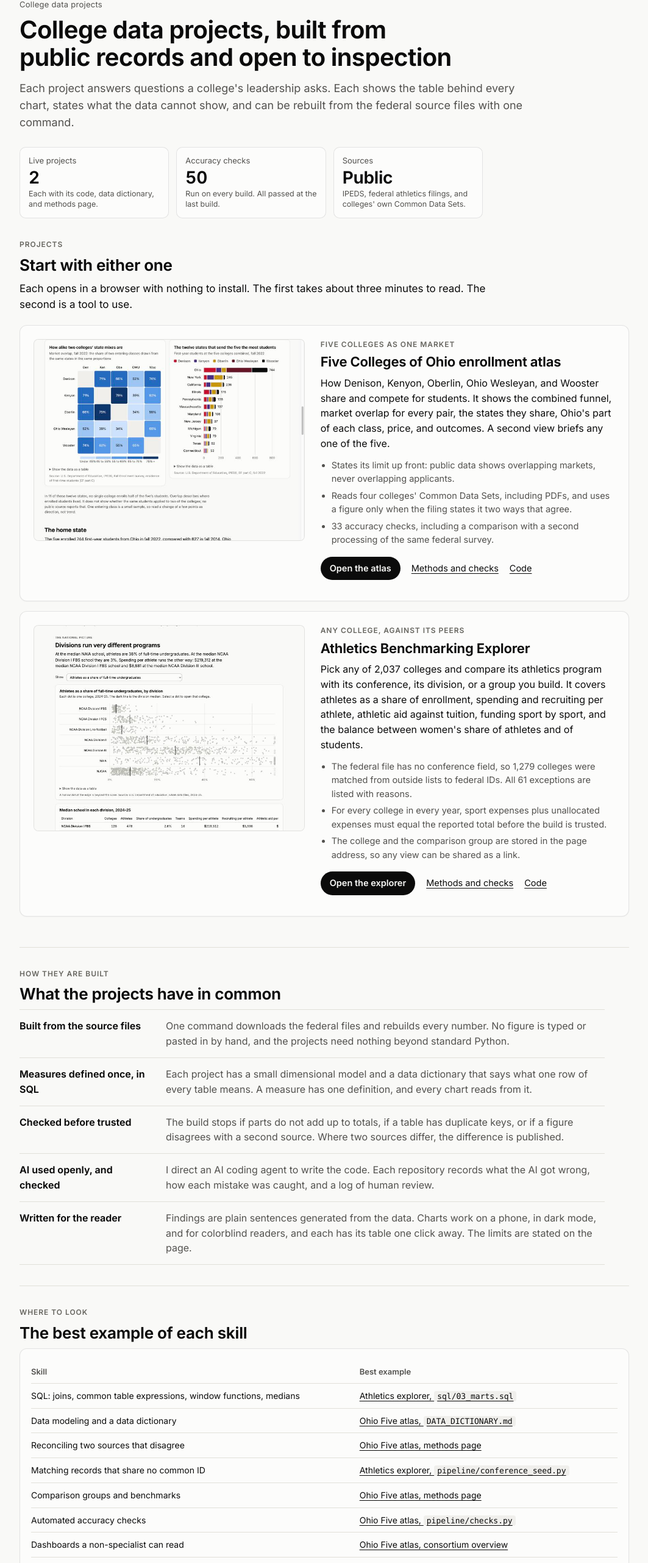
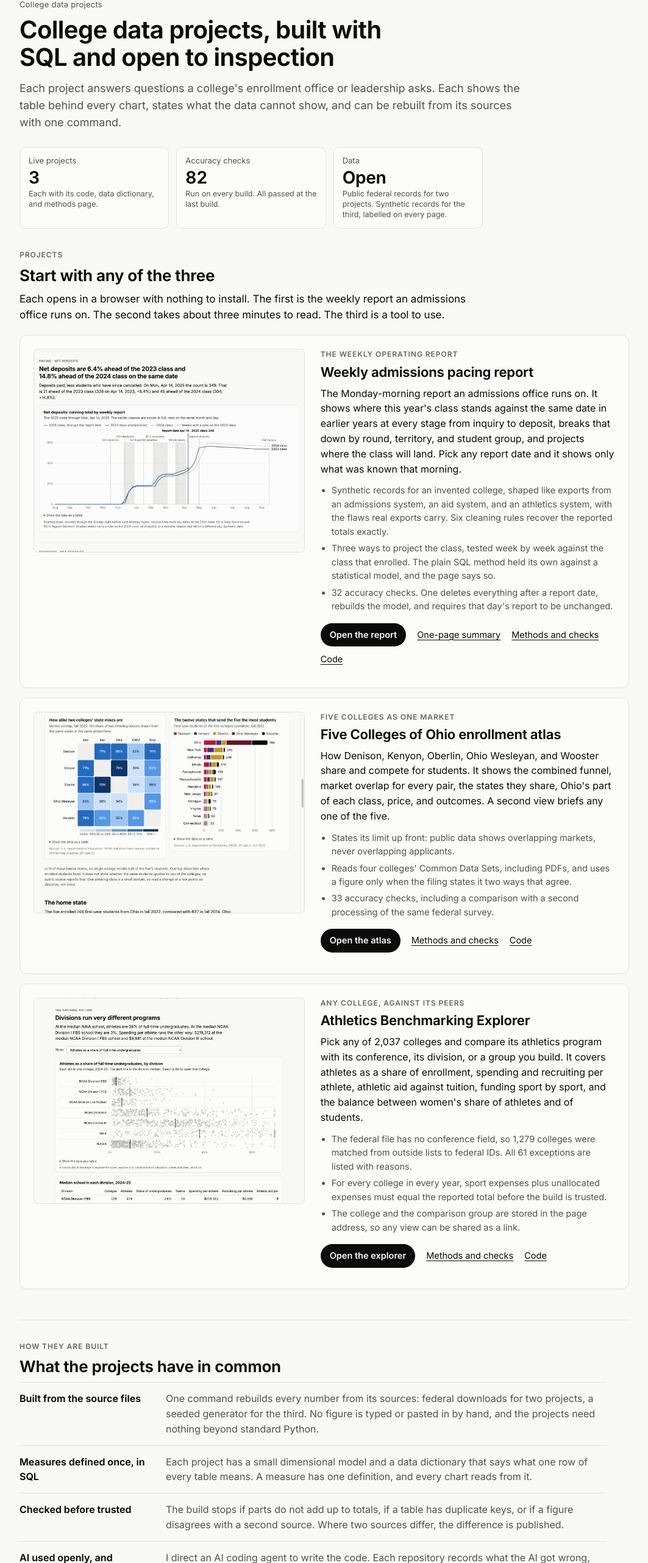
Before and after one commit to estetler-mbadba/estetler-mbadba.github.io, a plain HTML site: page index.html in a window 1280 px wide. Shown: the part 97-2660 px from the top of the page at 61% size, without its empty margins (108-1171 px from the left). Drawn offline with Linux system fonts and the light colour scheme.

Commit message:
Add the weekly admissions pacing report as the lead project
Three live projects, 82 accuracy checks. The skills table points to the
pacing report for operating reports, point-in-time SQL, back-tested
projections, bias checks, requirements, and staff training.

Co-Authored-By: Claude Fable 5.2 <noreply@anthropic.com>

```diff
--- a/index.html
+++ b/index.html
@@ -4,7 +4,7 @@
 <meta charset="utf-8">
 <meta name="viewport" content="width=device-width, initial-scale=1">
 <title>Eric Stetler · College data projects</title>
-<meta name="description" content="Analyses of college data, built from public federal records with SQL and an AI coding agent. Each is live, open source, and checked against outside sources.">
+<meta name="description" content="College data projects built with SQL and an AI coding agent: a weekly admissions pacing report and two analyses of public federal records. Each is live, open source, and checked.">
 <link rel="preconnect" href="https://fonts.googleapis.com">
 <link rel="preconnect" href="https://fonts.gstatic.com" crossorigin>
 <link rel="stylesheet" href="https://fonts.googleapis.com/css2?family=Inter:wght@400..700&display=swap">
@@ -28,19 +28,34 @@
 
 <header class="top">
   <p class="eyebrow">College data projects</p>
-  <h1>College data projects, built from public records and open to inspection</h1>
-  <p class="deck">Each project answers questions a college's leadership asks. Each shows the table behind every chart, states what the data cannot show, and can be rebuilt from the federal source files with one command.</p>
+  <h1>College data projects, built with SQL and open to inspection</h1>
+  <p class="deck">Each project answers questions a college's enrollment office or leadership asks. Each shows the table behind every chart, states what the data cannot show, and can be rebuilt from its sources with one command.</p>
   <div class="tiles">
-    <div class="tile"><span class="label">Live projects</span><span class="value">2</span><span class="delta">Each with its code, data dictionary, and methods page.</span></div>
-    <div class="tile"><span class="label">Accuracy checks</span><span class="value">50</span><span class="delta">Run on every build. All passed at the last build.</span></div>
-    <div class="tile"><span class="label">Sources</span><span class="value">Public</span><span class="delta">IPEDS, federal athletics filings, and colleges' own Common Data Sets.</span></div>
+    <div class="tile"><span class="label">Live projects</span><span class="value">3</span><span class="delta">Each with its code, data dictionary, and methods page.</span></div>
+    <div class="tile"><span class="label">Accuracy checks</span><span class="value">82</span><span class="delta">Run on every build. All passed at the last build.</span></div>
+    <div class="tile"><span class="label">Data</span><span class="value">Open</span><span class="delta">Public federal records for two projects. Synthetic records for the third, labelled on every page.</span></div>
   </div>
 </header>
 
 <section id="projects">
   <p class="kicker">Projects</p>
-  <h2>Start with either one</h2>
-  <p class="finding">Each opens in a browser with nothing to install. The first takes about three minutes to read. The second is a tool to use.</p>
+  <h2>Start with any of the three</h2>
+  <p class="finding">Each opens in a browser with nothing to install. The first is the weekly report an admissions office runs on. The second takes about three minutes to read. The third is a tool to use.</p>
+
+  <article class="card project">
+    <a class="shot" href="https://estetler-mbadba.github.io/admissions-pacing-report/"><img src="img/admissions-pacing-report.jpg" width="800" height="600" alt="Net deposits by weekly report for three entering classes, with the report date marked" loading="lazy"></a>
+    <div>
+      <p class="kicker">The weekly operating report</p>
+      <h3><a href="https://estetler-mbadba.github.io/admissions-pacing-report/">Weekly admissions pacing report</a></h3>
+      <p>The Monday-morning report an admissions office runs on. It shows where this year's class stands against the same date in earlier years at every stage from inquiry to deposit, breaks that down by round, territory, and student group, and projects where the class will land. Pick any report date and it shows only what was known that morning.</p>
+      <ul>
+        <li>Synthetic records for an invented college, shaped like exports from an admissions system, an aid system, and an athletics system, with the flaws real exports carry. Six cleaning rules recover the reported totals exactly.</li>
+        <li>Three ways to project the class, tested week by week against the class that enrolled. The plain SQL method held its own against a statistical model, and the page says so.</li>
+        <li>32 accuracy checks. One deletes everything after a report date, rebuilds the model, and requires that day's report to be unchanged.</li>
+      </ul>
+      <p class="links"><a class="btn" href="https://estetler-mbadba.github.io/admissions-pacing-report/">Open the report</a> <a href="https://estetler-mbadba.github.io/admissions-pacing-report/summary.html">One-page summary</a> <a href="https://estetler-mbadba.github.io/admissions-pacing-report/methods.html">Methods and checks</a> <a href="https://github.com/estetler-mbadba/admissions-pacing-report">Code</a></p>
+    </div>
+  </article>
 
   <article class="card project">
     <a class="shot" href="https://estetler-mbadba.github.io/ohio-five-enrollment-atlas/"><img src="img/ohio-five-enrollment-atlas.jpg" width="800" height="596" alt="Market overlap between each pair of the Five Colleges of Ohio" loading="lazy"></a>
@@ -78,7 +93,7 @@
   <h2>What the projects have in common</h2>
   <dl class="how">
     <dt>Built from the source files</dt>
-    <dd>One command downloads the federal files and rebuilds every number. No figure is typed or pasted in by hand, and the projects need nothing beyond standard Python.</dd>
+    <dd>One command rebuilds every number from its sources: federal downloads for two projects, a seeded generator for the third. No figure is typed or pasted in by hand, and the projects need nothing beyond standard Python.</dd>
     <dt>Measures defined once, in SQL</dt>
     <dd>Each project has a small dimensional model and a data dictionary that says what one row of every table means. A measure has one definition, and every chart reads from it.</dd>
     <dt>Checked before trusted</dt>
@@ -97,15 +112,22 @@
     <table>
       <thead><tr><th scope="col">Skill</th><th scope="col">Best example</th></tr></thead>
       <tbody>
+        <tr><td>A weekly operating report with a one-page summary for leadership</td><td><a href="https://estetler-mbadba.github.io/admissions-pacing-report/">Pacing report</a></td></tr>
+        <tr><td>Point-in-time SQL: what was known on a given date</td><td><a href="https://github.com/estetler-mbadba/admissions-pacing-report/blob/main/sql/04_projection.sql">Pacing report, <code>sql/04_projection.sql</code></a></td></tr>
+        <tr><td>Cleaning exports from three systems and reconciling to reported totals</td><td><a href="https://github.com/estetler-mbadba/admissions-pacing-report/blob/main/sql/01_staging.sql">Pacing report, <code>sql/01_staging.sql</code></a></td></tr>
+        <tr><td>Predictive reporting, back-tested against outcomes</td><td><a href="https://estetler-mbadba.github.io/admissions-pacing-report/methods.html#at=backtest">Pacing report, methods page</a></td></tr>
+        <tr><td>Checking a projection for bias across student groups</td><td><a href="https://estetler-mbadba.github.io/admissions-pacing-report/methods.html#at=bias">Pacing report, methods page</a></td></tr>
+        <tr><td>Gathering requirements before writing a query</td><td><a href="https://github.com/estetler-mbadba/admissions-pacing-report/blob/main/REPORT_REQUEST.md">Pacing report, <code>REPORT_REQUEST.md</code></a></td></tr>
+        <tr><td>Training staff to read a report and to use AI responsibly with student data</td><td><a href="https://github.com/estetler-mbadba/admissions-pacing-report/blob/main/STAFF_GUIDE.md">Pacing report, <code>STAFF_GUIDE.md</code></a></td></tr>
         <tr><td>SQL: joins, common table expressions, window functions, medians</td><td><a href="https://github.com/estetler-mbadba/athletics-benchmarking-explorer/blob/main/sql/03_marts.sql">Athletics explorer, <code>sql/03_marts.sql</code></a></td></tr>
         <tr><td>Data modeling and a data dictionary</td><td><a href="https://github.com/estetler-mbadba/ohio-five-enrollment-atlas/blob/main/DATA_DICTIONARY.md">Ohio Five atlas, <code>DATA_DICTIONARY.md</code></a></td></tr>
         <tr><td>Reconciling two sources that disagree</td><td><a href="https://estetler-mbadba.github.io/ohio-five-enrollment-atlas/methods.html#second-source">Ohio Five atlas, methods page</a></td></tr>
         <tr><td>Matching records that share no common ID</td><td><a href="https://github.com/estetler-mbadba/athletics-benchmarking-explorer/blob/main/pipeline/conference_seed.py">Athletics explorer, <code>pipeline/conference_seed.py</code></a></td></tr>
         <tr><td>Comparison groups and benchmarks</td><td><a href="https://estetler-mbadba.github.io/ohio-five-enrollment-atlas/methods.html">Ohio Five atlas, methods page</a></td></tr>
-        <tr><td>Automated accuracy checks</td><td><a href="https://github.com/estetler-mbadba/ohio-five-enrollment-atlas/blob/main/pipeline/checks.py">Ohio Five atlas, <code>pipeline/checks.py</code></a></td></tr>
+        <tr><td>Automated accuracy checks</td><td><a href="https://github.com/estetler-mbadba/admissions-pacing-report/blob/main/pipeline/checks.py">Pacing report, <code>pipeline/checks.py</code></a></td></tr>
         <tr><td>Dashboards a non-specialist can read</td><td><a href="https://estetler-mbadba.github.io/ohio-five-enrollment-atlas/">Ohio Five atlas, consortium overview</a></td></tr>
         <tr><td>An interactive tool with shareable views</td><td><a href="https://estetler-mbadba.github.io/athletics-benchmarking-explorer/">Athletics explorer</a></td></tr>
-        <tr><td>AI-assisted development with the work verified</td><td><a href="https://github.com/estetler-mbadba/athletics-benchmarking-explorer/blob/main/AI_WORKFLOW.md">Athletics explorer, <code>AI_WORKFLOW.md</code></a></td></tr>
+        <tr><td>AI-assisted development with the work verified</td><td><a href="https://github.com/estetler-mbadba/admissions-pacing-report/blob/main/AI_WORKFLOW.md">Pacing report, <code>AI_WORKFLOW.md</code></a></td></tr>
         <tr><td>Exports ready for Tableau, Power BI, or Excel</td><td><a href="https://github.com/estetler-mbadba/ohio-five-enrollment-atlas/tree/main/data/marts">Ohio Five atlas, <code>data/marts/</code></a></td></tr>
       </tbody>
     </table>
@@ -115,14 +137,14 @@
 <section id="about" class="about">
   <p class="kicker">About</p>
   <h2>Who built these</h2>
-  <p>I work in academic affairs leadership at a private university, where questions like these come from presidents, cabinets, and boards. I built these projects on public data so the whole method can be shown: the sources, the definitions, the checks, and the mistakes caught along the way.</p>
+  <p>I work in academic affairs leadership at a private university, where questions like these come from presidents, cabinets, and boards. I built these projects on public and synthetic data so the whole method can be shown: the sources, the definitions, the checks, and the mistakes caught along the way.</p>
   <p>The code is on <a href="https://github.com/estetler-mbadba">GitHub</a> under the MIT License.</p>
 </section>
 
 <hr>
 <footer>
-  <p>These are independent analyses of public records. They are not affiliated with or endorsed by any college, consortium, conference, or athletic association named in them.</p>
-  <p>Data: U.S. Department of Education, National Center for Education Statistics (IPEDS) and Office of Postsecondary Education (EADA); colleges' published Common Data Sets.</p>
+  <p>These are independent projects. The two built on public records are not affiliated with or endorsed by any college, consortium, conference, or athletic association named in them.</p>
+  <p>Data: U.S. Department of Education, National Center for Education Statistics (IPEDS) and Office of Postsecondary Education (EADA); colleges' published Common Data Sets. The pacing report uses synthetic records only, and its college is invented.</p>
 </footer>
 
 </div>
```
Also changed, not shown: img/admissions-pacing-report.jpg (added), 1 other file.
